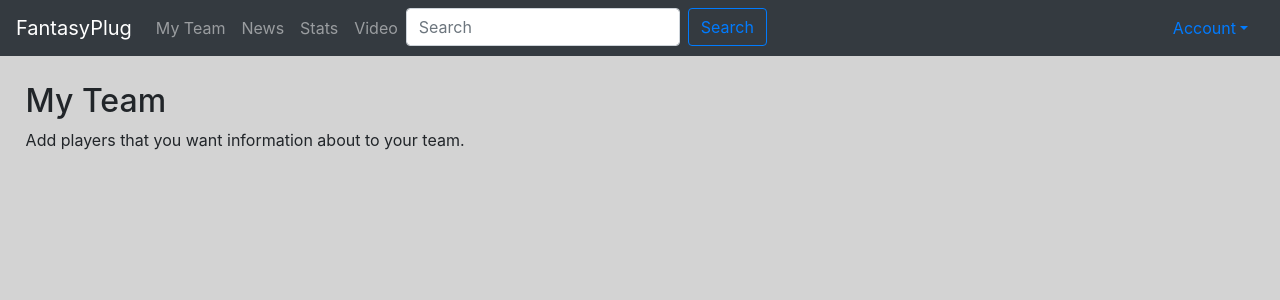
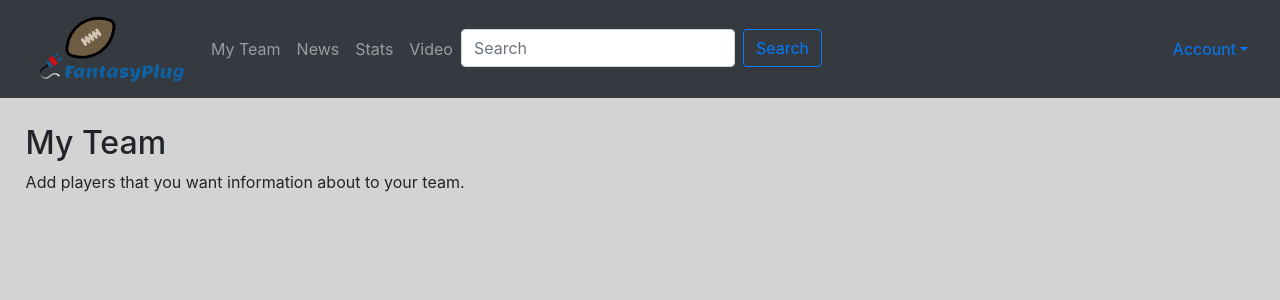
Before and after one commit to ivanjut/fantasy-plug-flask, a Flask app: page /my_team in a window 1280 px wide. Shown: the top 300 px of the page. Run offline with Flask 2, Linux system fonts and the light colour scheme; some libraries are stand-ins or nearby versions.

Commit message:
need to fix logo displayed on navbar

```diff
--- a/templates/base.html
+++ b/templates/base.html
@@ -10,7 +10,9 @@
 </head>
 <body style="background-color: lightgray;">
     <nav class="navbar navbar-expand-lg navbar-dark bg-dark">
-      <a class="navbar-brand" href="{{url_for('index')}}">FantasyPlug</a>
+      <a class="navbar-left" href="{{url_for('index')}}">
+          <img src="{{url_for('static', filename='logo.png')}}" alt="FantasyPlug" style="max-height: 100%;"/>
+      </a>
       <button class="navbar-toggler" type="button" data-toggle="collapse" data-target="#navbarSupportedContent" aria-controls="navbarSupportedContent" aria-expanded="false" aria-label="Toggle navigation">
         <span class="navbar-toggler-icon"></span>
       </button>
```
Also changed, not shown: fantasyplug-logo.png (deleted), static/logo.png (added).
